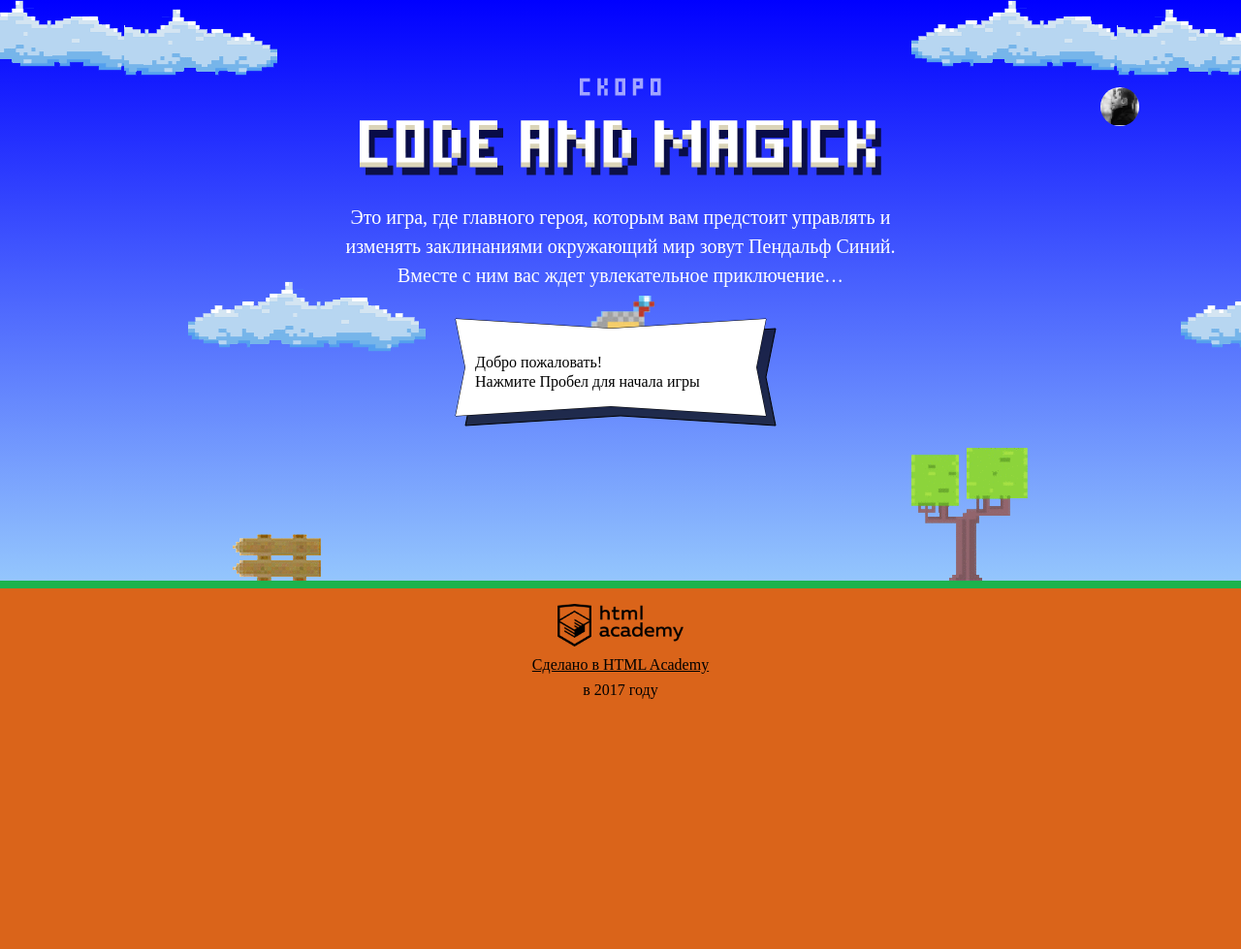
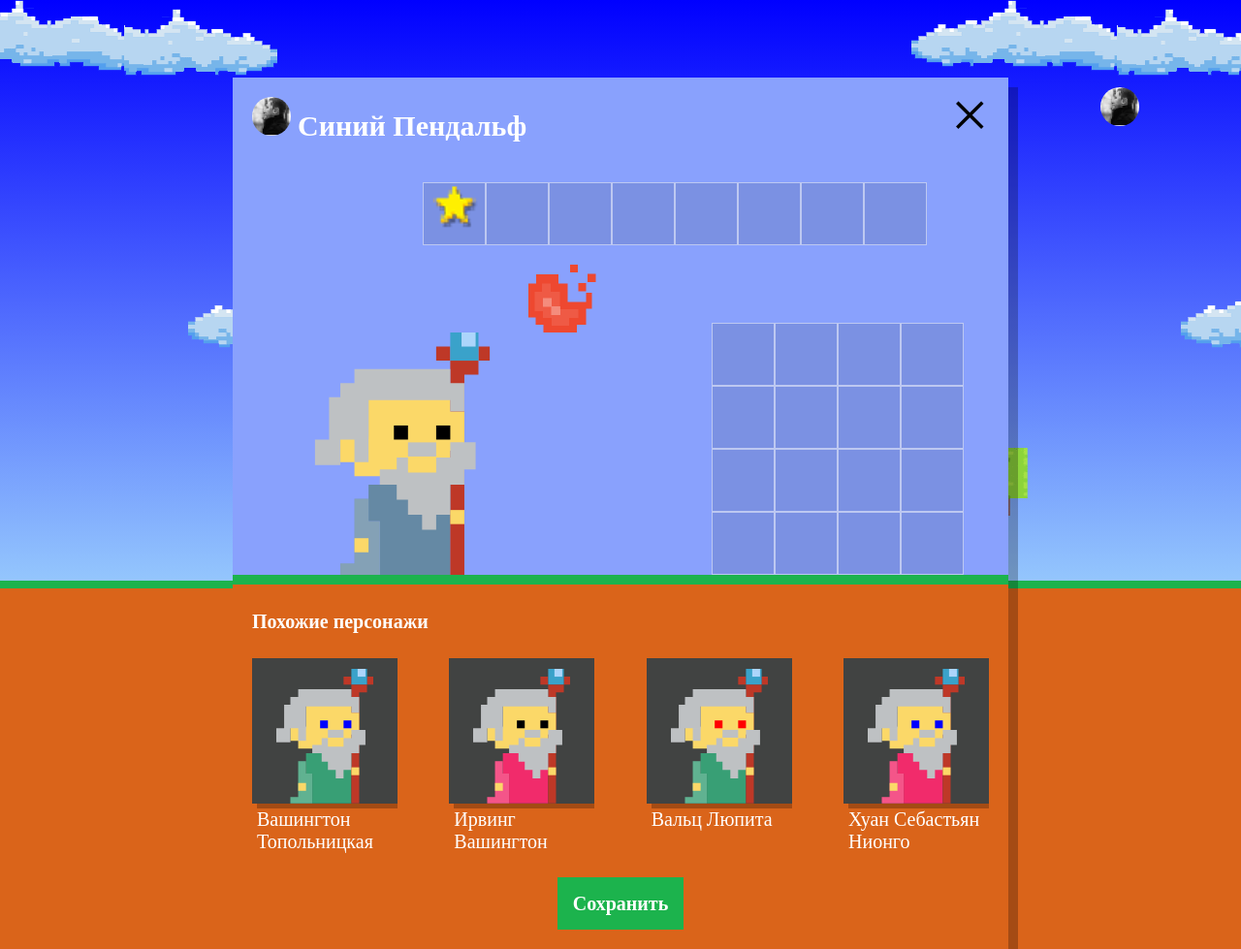
Before and after one commit to JuliaPotyavina/546401-code-and-magick, a website: page index.html in a window 1280 px wide. Shown: the whole page at 97% size. Before the commit the page ends 800 px from the top, so only its background shows below. Drawn offline with Linux system fonts and the light colour scheme; a web font is replaced by a local one.

Commit message:
Окно похожих персонажий

```diff
--- a/index.html
+++ b/index.html
@@ -198,6 +198,7 @@ return height / 3 - getWizardHeight();
 };
 </script>
 <script src="js/stat.js"></script>
+<script src="js/setup.js"></script>
 <script src="js/game.js"></script>
 
 </body>
--- /dev/null
+++ b/js/setup.js
@@ -0,0 +1,69 @@
+'use strict';
+
+var NUMBER_OF_WIZARDS = 4;
+
+var setup = document.querySelector('.setup');
+setup.classList.remove('hidden');
+
+var wizardNames = ['Иван', 'Хуан Себастьян', 'Мария', 'Кристоф', 'Виктор', 'Юлия', 'Люпита', 'Вашингтон'];
+var wizardSurnames = ['да Марья', 'Верон', 'Мирабелла', 'Вальц', 'Онопко', 'Топольницкая', 'Нионго', 'Ирвинг'];
+var coatColors = ['rgb(101, 137, 164)', 'rgb(241, 43, 107)', 'rgb(146, 100, 161)', 'rgb(56, 159, 117)', 'rgb(215, 210, 55)', 'rgb(0, 0, 0)'];
+var eyeColors = ['black', 'red', 'blue', 'yellow', 'green'];
+
+var generateRandomIndex = function (array) {
+  var random = Math.floor(Math.random() * array.length);
+
+  return random;
+};
+
+var generateWizards = function (maxWizards, names, surnames, coats, eyes) {
+  var wizards = [];
+
+  for (var i = 0; i < maxWizards; i++) {
+    var wizard = {
+      wizardName: names[generateRandomIndex(names)],
+      wizardSurname: surnames[generateRandomIndex(surnames)],
+      wizardCoatColor: coats[generateRandomIndex(coats)],
+      wizardEyeColor: eyes[generateRandomIndex(eyes)]
+    };
+
+    wizards.push(wizard);
+  }
+
+  return wizards;
+};
+
+var wizardCollection = generateWizards(NUMBER_OF_WIZARDS, wizardNames, wizardSurnames, coatColors, eyeColors);
+var template = document.querySelector('#similar-wizard-template').content.querySelector('.setup-similar-item');
+
+var renderWizard = function (wizards, index) {
+  var wizard = template.cloneNode(true);
+  var wizardInfo = '';
+  if (Math.floor(Math.random() * 11) >= 5) {
+    wizardInfo = wizards[index].wizardName + ' ' + wizards[index].wizardSurname;
+  } else {
+    wizardInfo = wizards[index].wizardSurname + ' ' + wizards[index].wizardName;
+  }
+
+  wizard.querySelector('.setup-similar-label').textContent = wizardInfo;
+  wizard.querySelector('.wizard-coat').style.fill = wizards[index].wizardCoatColor;
+  wizard.querySelector('.wizard-eyes').style.fill = wizards[index].wizardEyeColor;
+
+  return wizard;
+};
+
+var displayWizardList = function () {
+  var fragment = document.createDocumentFragment();
+
+  for (var i = 0; i < wizardCollection.length; i++) {
+    fragment.appendChild(renderWizard(wizardCollection, i));
+  }
+
+  var setupSimilarList = document.querySelector('.setup-similar-list');
+  setupSimilarList.appendChild(fragment);
+
+  var setupSimilar = document.querySelector('.setup-similar');
+  setupSimilar.classList.remove('hidden');
+};
+
+displayWizardList();
```
